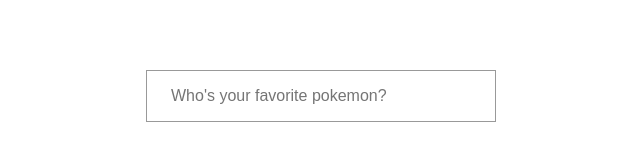
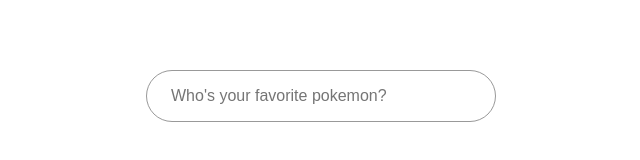
Before and after one commit to javier-rivera-deel/auto-complete, a React (Create React App) app: page / in a window 1280 px wide. Shown: the part 304-464 px from the top of the page, without its empty margins (319-959 px from the left). Built offline with nearby package versions, Linux system fonts and the light colour scheme.

Commit message:
styles updates

```diff
--- a/src/App.css
+++ b/src/App.css
@@ -4,9 +4,16 @@
 
 .input-autocomplete {
   border: 1px solid #999;
+  border-radius: 50px;
   padding: 1rem 1.5rem;
   width: 300px;
   font-size: 1rem;
+  outline: none;
+}
+
+.input-autocomplete-with-results {
+  border-radius: 15px 15px 0 0;
+  border-bottom: 0px;
 }
 
 .app {
@@ -50,7 +57,7 @@
 
 .suggestion-list {
   position: absolute;
-  top: 52px;
+  top: 51px;
   left: 0;
 }
 
--- a/src/Autocomplete.tsx
+++ b/src/Autocomplete.tsx
@@ -24,7 +24,7 @@
       timer = setTimeout(() => {
         // url hard coded, can be customizable, but response data structure needs to be
         // taken into consideration
-        fetch("https://pokeapi.co/api/v2/pokemon")
+        fetch("https://pokeapi.co/api/v2/pokemon?limit=100")
           .then(res => res.json())
           .then((data: DataType) => {
             const pokenames = data.results.map(pokemon => pokemon.name);
@@ -150,7 +150,11 @@
         value={userInput}
         onChange={onChange}
         onKeyDown={onKeyDown}
-        className="input-autocomplete"
+        className={`input-autocomplete ${
+          showResults &&
+          filteredSuggestions.length > 0 &&
+          "input-autocomplete-with-results"
+        }`}
         placeholder="Who's your favorite pokemon?"
       />
       <div className="suggestion-list">{suggestionList()}</div>
```
